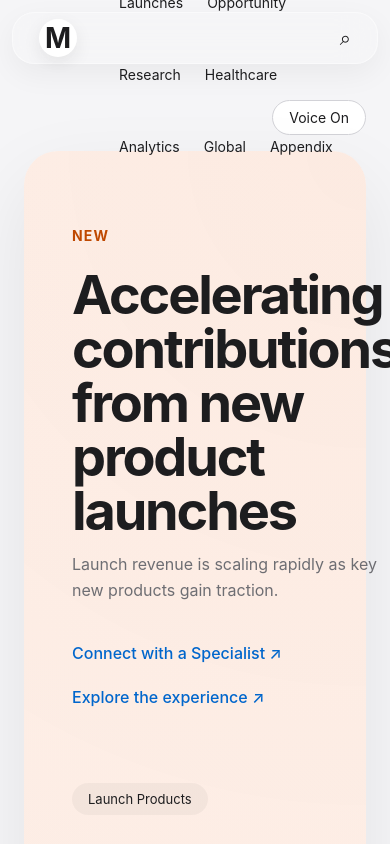
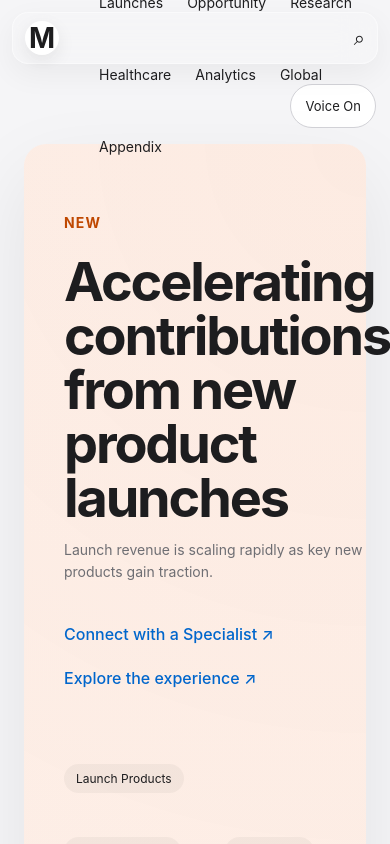
Before and after one commit to Laharikadiyala599/merck-scrollytelling-project, a React (Vite) app: page / in a window 390 px wide. Both pictures are taken after a click on the element "Launches". Shown: the top 844 px of the page. Built offline with nearby package versions, Linux system fonts and the light colour scheme.

Commit message:
Improve mobile responsiveness

```diff
--- a/src/styles.css
+++ b/src/styles.css
@@ -3351,3 +3351,535 @@ footer {
     transform: translateY(0) scale(1);
   }
 }
+/* =========================================
+   MOBILE + TABLET POLISH
+   Paste at END of src/styles.css
+========================================= */
+
+:root {
+  --content-max: 1280px;
+  --section-pad-x: 32px;
+  --section-pad-y: 40px;
+  --mobile-pad-x: 16px;
+  --tablet-pad-x: 24px;
+}
+
+/* shared max width feel */
+.apple-hero-premium,
+.apple-icon-section,
+.apple-home-section,
+.detail-shell,
+.appendix-deck-shell,
+footer {
+  width: 100%;
+  max-width: var(--content-max);
+  margin-left: auto;
+  margin-right: auto;
+}
+
+/* smoother responsive type */
+.apple-hero-premium h1 {
+  font-size: clamp(52px, 10vw, 112px);
+  line-height: 0.95;
+}
+
+.apple-hero-right h2 {
+  font-size: clamp(20px, 3vw, 28px);
+}
+
+.apple-section-title {
+  font-size: clamp(30px, 5vw, 56px);
+  line-height: 1.08;
+}
+
+.detail-hero-left h1 {
+  font-size: clamp(34px, 6vw, 56px);
+  line-height: 1.04;
+}
+
+.detail-morph-desc,
+.apple-featured-content p,
+.apple-large-content p {
+  font-size: clamp(15px, 2vw, 18px);
+}
+
+/* consistent touch targets */
+.primary-btn,
+.secondary-btn,
+.appendix-arrow-btn,
+.voice-toggle-btn,
+.apple-scroll-btn {
+  min-height: 44px;
+  min-width: 44px;
+}
+
+/* better image/card scaling */
+.apple-featured-card,
+.apple-featured-image-wrap {
+  min-height: clamp(360px, 55vw, 580px);
+  height: auto;
+}
+
+.apple-large-image-wrap {
+  height: clamp(220px, 35vw, 320px);
+}
+
+/* avoid overflow from large cards */
+.apple-large-card,
+.detail-info-card,
+.kpi-card,
+.pillar-card,
+.analytics-panel,
+.global-region,
+.research-card,
+.pipeline-board-card,
+.appendix-slide-frame {
+  min-width: 0;
+}
+
+/* tablet */
+@media (max-width: 1024px) {
+  .app {
+    padding: 16px 16px 40px;
+  }
+
+  .apple-hero-premium,
+  .apple-icon-section,
+  .apple-home-section,
+  footer {
+    padding-left: var(--tablet-pad-x);
+    padding-right: var(--tablet-pad-x);
+  }
+
+  .seamless-shell,
+  .detail-shell {
+    padding: 28px 24px 32px;
+  }
+
+  .apple-nav-items {
+    gap: 16px;
+  }
+
+  .apple-featured-content h3 {
+    font-size: clamp(32px, 4.4vw, 48px);
+  }
+
+  .apple-large-grid,
+  .detail-card-grid,
+  .kpi-grid,
+  .pillars-grid,
+  .research-grid,
+  .timeline-wrap {
+    grid-template-columns: repeat(2, minmax(0, 1fr));
+  }
+
+  .analytics-panels,
+  .global-grid {
+    grid-template-columns: repeat(2, minmax(0, 1fr));
+  }
+
+  .pipeline-board {
+    grid-template-columns: 1fr;
+  }
+
+  .appendix-side-slide {
+    flex: 0 0 88vw;
+    min-width: 88vw;
+    max-width: 88vw;
+  }
+}
+
+/* mobile */
+@media (max-width: 768px) {
+  .app,
+  .detail-page {
+    padding: 12px 12px 28px;
+  }
+
+  .navbar.apple-navbar {
+    padding: 12px 14px;
+    border-radius: 16px;
+    margin-bottom: 20px;
+  }
+
+  .nav-left {
+    min-width: 0;
+  }
+
+  .apple-logo {
+    width: 34px;
+    height: 34px;
+    font-size: 16px;
+  }
+
+  .apple-nav-items {
+    gap: 12px;
+    margin-left: 12px;
+    overflow-x: auto;
+    scrollbar-width: none;
+    max-width: calc(100vw - 110px);
+  }
+
+  .apple-nav-items::-webkit-scrollbar {
+    display: none;
+  }
+
+  .apple-nav-item {
+    font-size: 13px;
+    white-space: nowrap;
+  }
+
+  .apple-nav-dropdown {
+    width: min(92vw, 320px);
+    left: 0;
+    right: auto;
+  }
+
+  .voice-toggle-wrap {
+    padding-right: 2px;
+  }
+
+  .voice-toggle-btn {
+    font-size: 13px;
+    padding: 8px 14px;
+  }
+
+  .apple-hero-premium {
+    display: block;
+    padding-left: var(--mobile-pad-x);
+    padding-right: var(--mobile-pad-x);
+    padding-top: 8px;
+    padding-bottom: 8px;
+  }
+
+  .apple-hero-left {
+    margin-bottom: 18px;
+  }
+
+  .apple-hero-premium h1 {
+    font-size: clamp(52px, 17vw, 72px);
+    line-height: 0.95;
+  }
+
+  .apple-hero-right {
+    max-width: 100%;
+    padding-bottom: 0;
+  }
+
+  .apple-hero-right h2 {
+    font-size: 20px;
+    line-height: 1.25;
+  }
+
+  .apple-icon-section,
+  .apple-home-section,
+  footer {
+    padding-left: var(--mobile-pad-x);
+    padding-right: var(--mobile-pad-x);
+  }
+
+  .apple-icon-toolbar {
+    margin-bottom: 10px;
+  }
+
+  .apple-icon-row {
+    gap: 18px;
+    padding-bottom: 10px;
+  }
+
+  .apple-icon-item {
+    min-width: 96px;
+  }
+
+  .apple-icon-shell {
+    width: 76px;
+    height: 76px;
+    border-radius: 22px;
+    margin-bottom: 10px;
+  }
+
+  .apple-scene-icon {
+    width: 30px;
+    height: 30px;
+  }
+
+  .apple-icon-label {
+    font-size: 13px;
+  }
+
+  .apple-home-section {
+    padding-top: 28px;
+    padding-bottom: 48px;
+  }
+
+  .apple-section-title {
+    margin-bottom: 22px;
+  }
+
+  .apple-featured-card {
+    border-radius: 24px;
+  }
+
+  .apple-featured-image-wrap {
+    height: 360px;
+  }
+
+  .apple-featured-content {
+    left: 20px;
+    right: 20px;
+    bottom: 20px;
+  }
+
+  .apple-featured-content h3 {
+    font-size: 30px;
+    line-height: 1.05;
+    max-width: 100%;
+  }
+
+  .apple-featured-content p {
+    font-size: 15px;
+    line-height: 1.5;
+    max-width: 100%;
+  }
+
+  .apple-large-grid,
+  .detail-card-grid,
+  .kpi-grid,
+  .pillars-grid,
+  .research-grid,
+  .global-grid,
+  .analytics-panels,
+  .timeline-wrap,
+  .appendix-list-grid,
+  .appendix-steps-wrap {
+    grid-template-columns: 1fr !important;
+  }
+
+  .apple-large-card,
+  .detail-info-card {
+    border-radius: 22px;
+  }
+
+  .apple-large-image-wrap {
+    height: 220px;
+  }
+
+  .apple-large-content {
+    padding: 18px 18px 22px;
+  }
+
+  .apple-large-content h3 {
+    font-size: 24px;
+    line-height: 1.12;
+  }
+
+  .detail-page {
+    padding-top: 12px;
+  }
+
+  .seamless-shell,
+  .detail-shell {
+    padding: 18px 16px 24px;
+    border-radius: 22px;
+  }
+
+  .morph-hero,
+  .detail-hero,
+  .chart-header-row,
+  .appendix-deck-head {
+    flex-direction: column;
+    gap: 16px;
+  }
+
+  .detail-hero-right {
+    align-items: flex-start;
+    min-width: 0;
+  }
+
+  .detail-hero-right p {
+    font-size: 13px;
+  }
+
+  .subnav {
+    gap: 8px;
+    margin: 16px 0 20px;
+  }
+
+  .subnav-item {
+    font-size: 12px;
+    padding: 7px 12px;
+  }
+
+  .section-title {
+    font-size: 26px;
+    margin: 20px 0 14px;
+  }
+
+  .infographic-wrap,
+  .infographic-mck,
+  .chart-card,
+  .premium-chart-card,
+  .mck-chart-card {
+    padding: 18px 16px;
+    border-radius: 20px;
+  }
+
+  .infographic-title {
+    font-size: 20px;
+  }
+
+  .infographic-subtitle {
+    font-size: 13px;
+    line-height: 1.55;
+  }
+
+  .kpi-value,
+  .pillar-value,
+  .opportunity-big,
+  .pipeline-board-count {
+    font-size: 30px;
+  }
+
+  .chart-wrap {
+    height: 280px;
+  }
+
+  .detail-nav-row {
+    gap: 10px;
+  }
+
+  .detail-nav-row .primary-btn,
+  .detail-nav-row .secondary-btn {
+    width: 100%;
+    justify-content: center;
+  }
+
+  .appendix-deck-head h3 {
+    font-size: 24px;
+  }
+
+  .appendix-deck-head p {
+    font-size: 14px;
+  }
+
+  .appendix-side-scroll {
+    padding: 8px 2vw 16px;
+  }
+
+  .appendix-side-slide {
+    flex: 0 0 92vw;
+    min-width: 92vw;
+    max-width: 92vw;
+  }
+
+  .appendix-slide-frame {
+    min-height: auto;
+    padding: 18px 16px;
+    border-radius: 22px;
+  }
+
+  .appendix-block-head h3 {
+    font-size: 24px;
+    line-height: 1.1;
+  }
+
+  .appendix-block-head p {
+    font-size: 14px;
+  }
+
+  .appendix-timeline-line {
+    grid-template-columns: 1fr;
+  }
+
+  .appendix-timeline-line::before {
+    display: none;
+  }
+
+  .appendix-flow-row {
+    gap: 16px;
+  }
+
+  .appendix-flow-item {
+    flex: 0 0 86vw;
+    min-height: 200px;
+    padding: 18px;
+  }
+
+  .appendix-step-card {
+    min-height: 180px;
+    padding: 18px;
+  }
+
+  .appendix-step-content h4,
+  .appendix-timeline-node h4,
+  .appendix-flow-title {
+    font-size: 18px;
+  }
+
+  footer {
+    padding-top: 18px;
+    padding-bottom: 24px;
+    font-size: 13px;
+  }
+}
+
+/* small mobile */
+@media (max-width: 480px) {
+  .navbar.apple-navbar {
+    padding: 10px 12px;
+  }
+
+  .apple-nav-items {
+    max-width: calc(100vw - 96px);
+  }
+
+  .apple-hero-premium h1 {
+    font-size: clamp(44px, 18vw, 60px);
+  }
+
+  .apple-featured-image-wrap {
+    height: 300px;
+  }
+
+  .apple-featured-content h3 {
+    font-size: 26px;
+  }
+
+  .apple-featured-content p,
+  .apple-large-content p,
+  .detail-morph-desc {
+    font-size: 14px;
+  }
+
+  .apple-large-content h3 {
+    font-size: 22px;
+  }
+
+  .detail-hero-left h1 {
+    font-size: 30px;
+  }
+
+  .section-title {
+    font-size: 24px;
+  }
+
+  .chart-wrap {
+    height: 250px;
+  }
+
+  .appendix-side-slide {
+    flex: 0 0 94vw;
+    min-width: 94vw;
+    max-width: 94vw;
+  }
+
+  .appendix-flow-item {
+    flex: 0 0 90vw;
+  }
+
+  .appendix-arrow-btn,
+  .apple-scroll-btn {
+    width: 42px;
+    height: 42px;
+  }
+}
```
